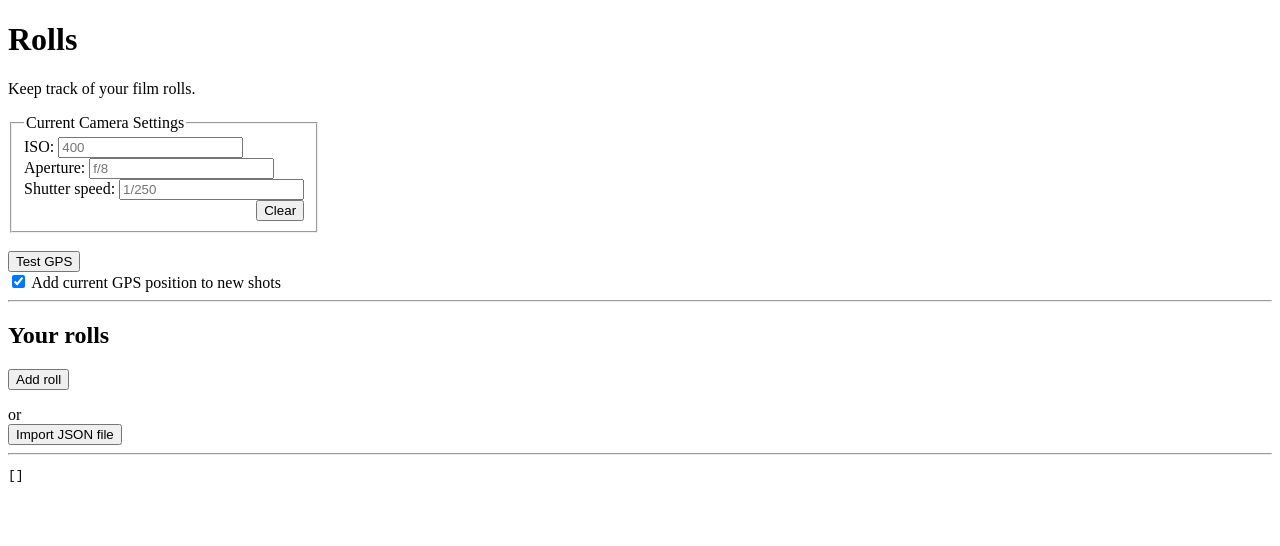
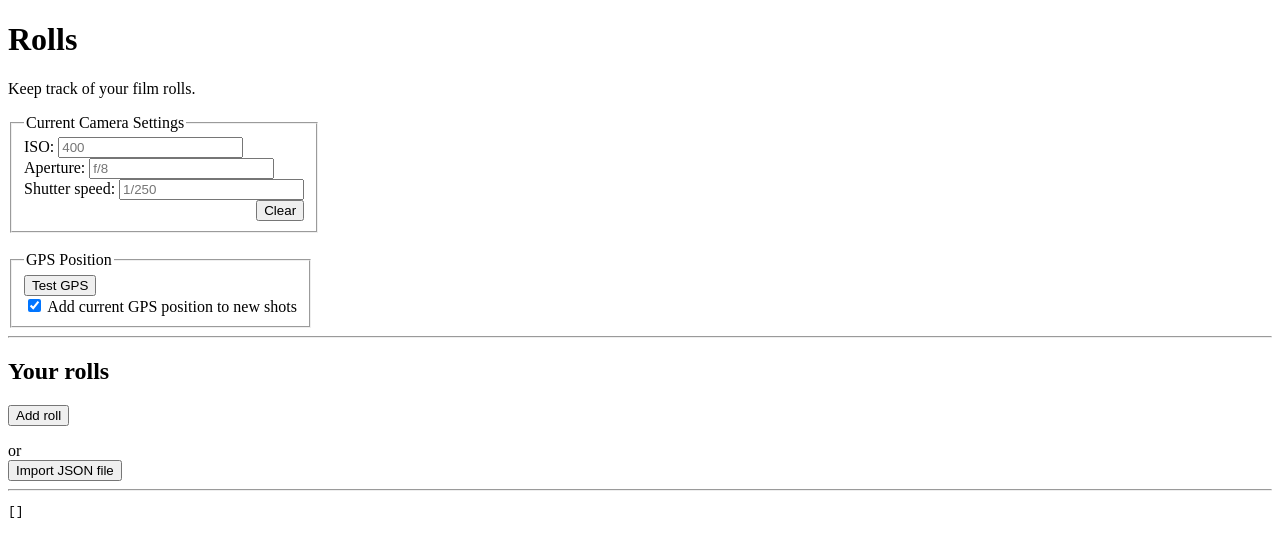
Before and after one commit to Luuk3333/Analog-Tools, a SvelteKit app: page /rolls in a window 1280 px wide. Shown: the top 546 px of the page. Built offline with nearby package versions, Linux system fonts and the light colour scheme.

Commit message:
Put GPS stuff in <fieldset>

```diff
--- a/src/routes/rolls/+page.svelte
+++ b/src/routes/rolls/+page.svelte
@@ -113,6 +113,8 @@
 
 <br />
 
+<fieldset>
+	<legend>GPS Position</legend>
 	<button onclick={testLocation}>Test GPS</button>
 	<div class="coordinates">{@html GPSTestMessage}</div>
 
@@ -122,6 +124,7 @@
 		bind:checked={preferences.current.addGPSToNewShots}
 		onchange={() => (GPSTestMessage = "")} />
 	<label for="prefAddGPSToNewShots">Add current GPS position to new shots</label>
+</fieldset>
 
 <hr />
 <h2>Your rolls</h2>
```
Lines whose indentation alone changed are shown as unchanged.
